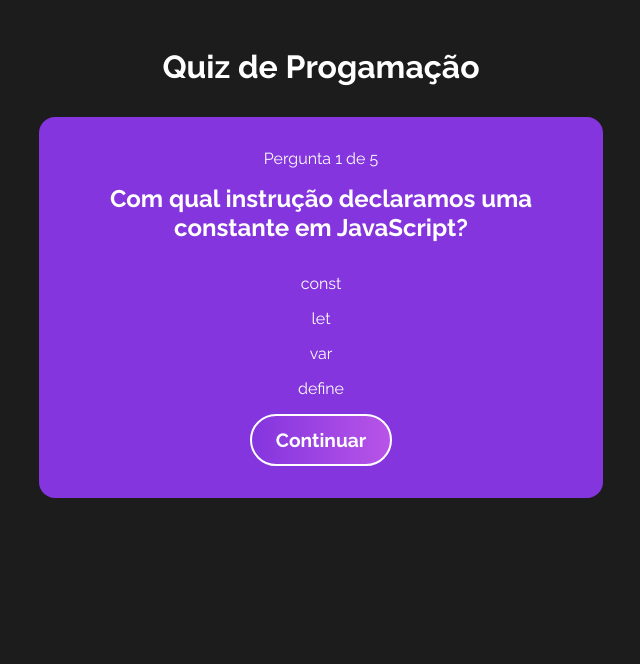
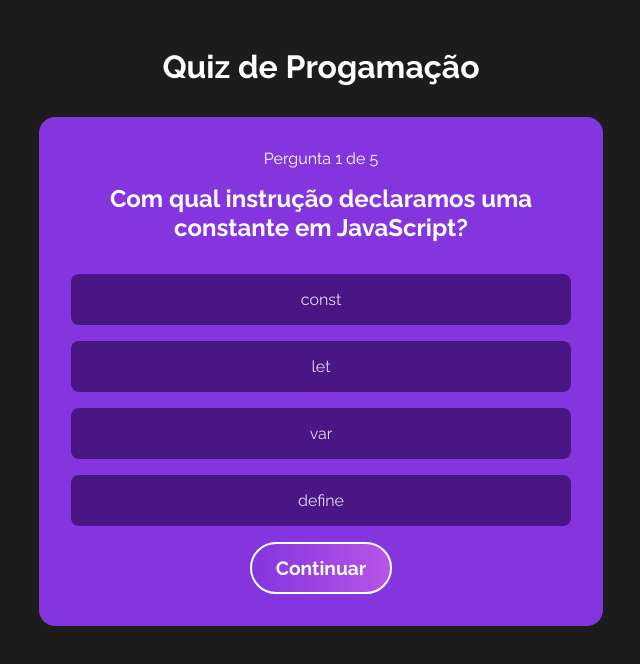
Before and after one commit to WendersonDamazio/Quiz, a React (Vite) app in the folder quiz/: page / in a window 1280 px wide. Both pictures are taken after a click on the button "Iniciar". Shown: the top 664 px of the page, without its empty margins (319-959 px from the left). Built offline with nearby package versions, Linux system fonts and the light colour scheme.

Commit message:
Update Option.jsx

```diff
--- a/quiz/src/componets/Option.jsx
+++ b/quiz/src/componets/Option.jsx
@@ -7,7 +7,7 @@
     const [quizState, dispatch] = useContext(QuizContext);
 
     return (
-        <div>
+        <div className="option">
             <p>{option}</p>
         </div>
     );
```
